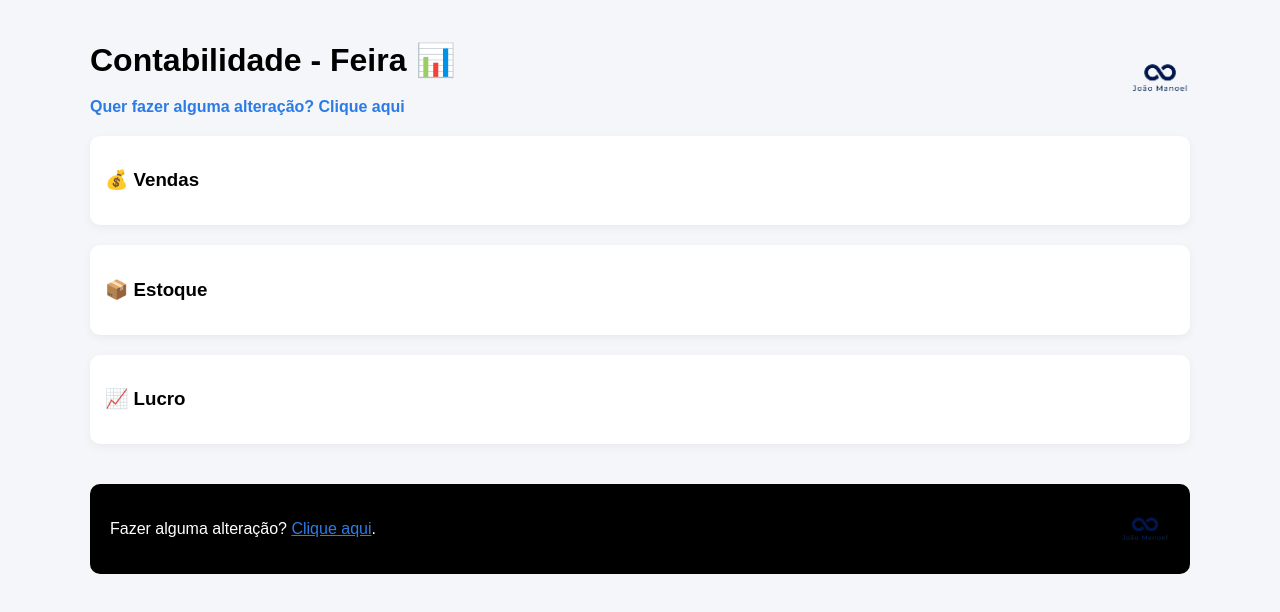
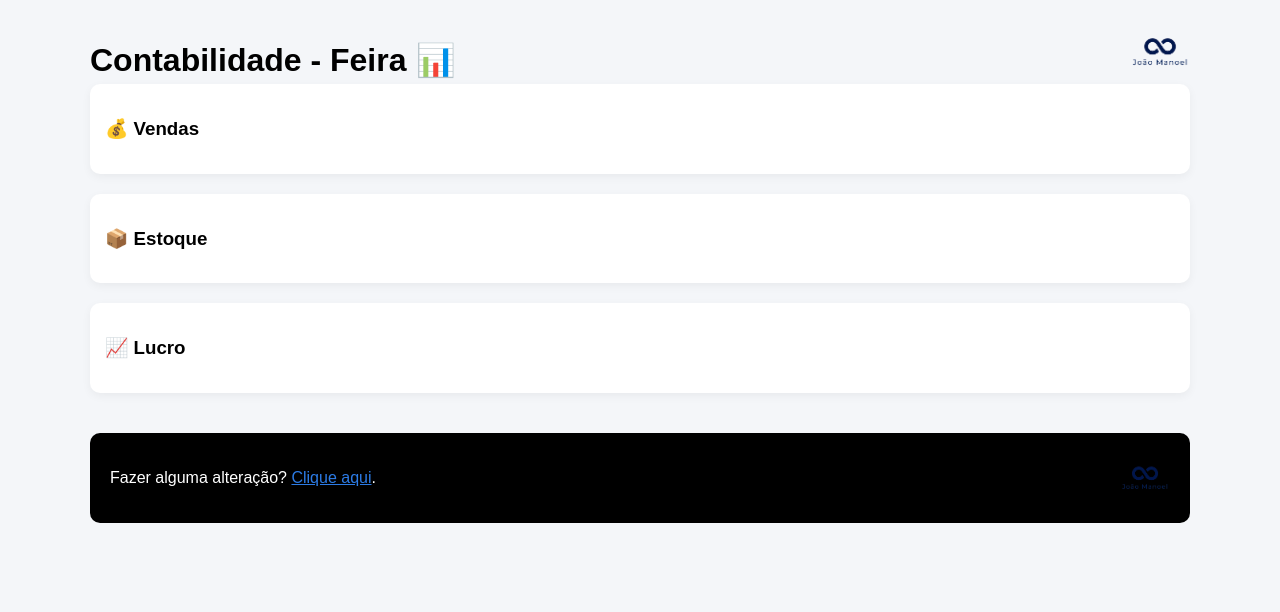
Before and after one commit to joaomanoel2025/Contabilidade---Feira---P-ginaWeb, a plain HTML site: page index.html in a window 1280 px wide. Drawn offline with Linux system fonts and the light colour scheme; no server answers.

Commit message:
Update index.html

```diff
--- a/index.html
+++ b/index.html
@@ -179,7 +179,6 @@ tr:nth-child(even) {
   <div class="header-topo">
     <div class="header-texto">
       <h1>Contabilidade - Feira 📊</h1>
-      <h2><a href="#" target="_blank">Quer fazer alguma alteração? Clique aqui</a></h2>
     </div>
     <img src="minha_logo__1_-removebg-preview.png" class="logo">
   </div>
```
